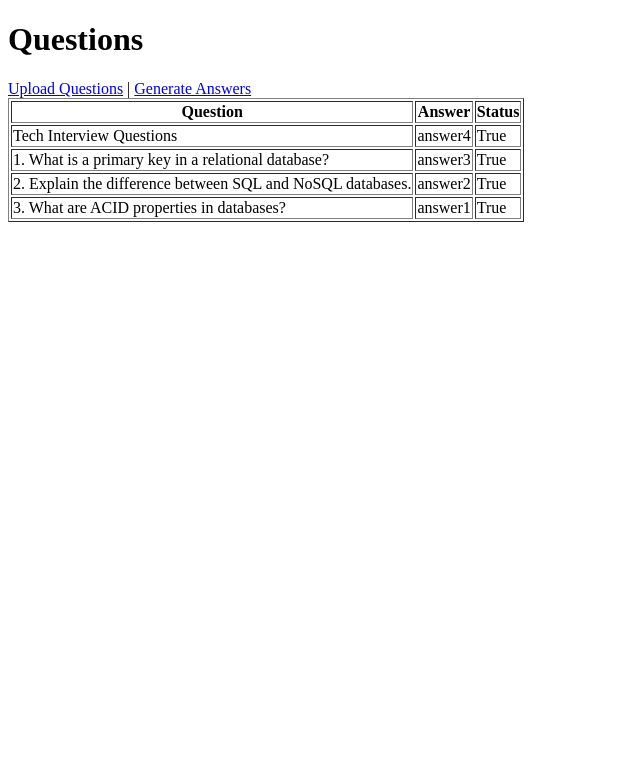
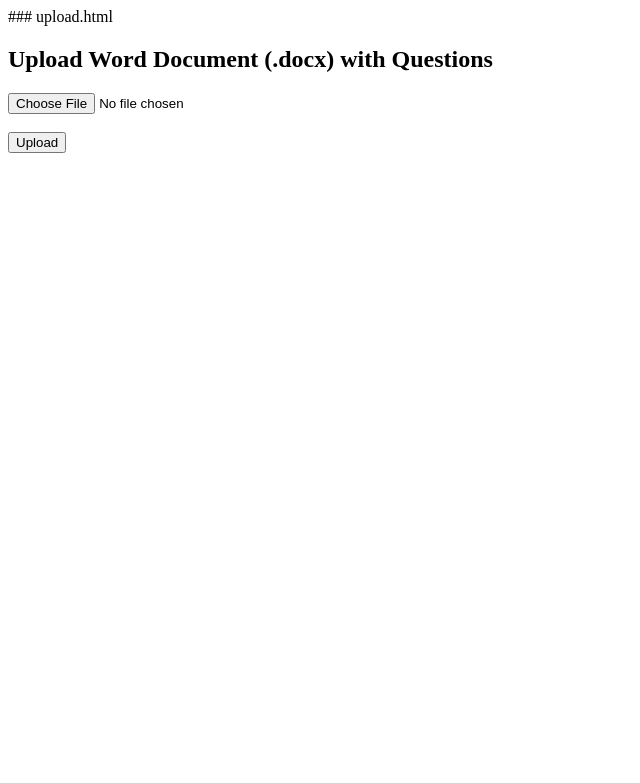
Before and after one commit to tarun18032002/generating_answer, a Django app: page / in a window 1280 px wide. Shown: the top 783 px of the page, without its empty margins (0-640 px from the left). Run offline with Django 5.2, Linux system fonts and the light colour scheme; data comes from the database, SQL or seed files in the repository.

Commit message:
resolved issue: uploading files and storing into db

```diff
--- a/app/models.py
+++ b/app/models.py
@@ -1,10 +1,36 @@
 from django.db import models
 
+# class Question(models.Model):
+#     text = models.TextField()
+#     answer = models.TextField(blank=True, null=True)
+#     is_answered = models.BooleanField(default=False)
+#     created_at = models.DateTimeField(auto_now_add=True)
+
+#     def __str__(self):
+#         return self.text[:100]
+
+
+### models.py
+
+import uuid
+from django.db import models
+
+class UploadBatch(models.Model):
+    id = models.UUIDField(primary_key=True, default=uuid.uuid4, editable=False)
+    uploaded_at = models.DateTimeField(auto_now_add=True)
+    filename = models.CharField(max_length=255, blank=True, null=True)
+
+    def __str__(self):
+        return f"Batch {self.id} - {self.filename}"
+
+
 class Question(models.Model):
+    batch = models.ForeignKey(UploadBatch, on_delete=models.CASCADE, related_name='questions')
     text = models.TextField()
     answer = models.TextField(blank=True, null=True)
-    is_answered = models.BooleanField(default=False)
-    created_at = models.DateTimeField(auto_now_add=True)
+
+    class Meta:
+        unique_together = ['batch', 'text']
 
     def __str__(self):
-        return self.text[:100]
+        return self.text
--- a/app/urls.py
+++ b/app/urls.py
@@ -1,8 +1,19 @@
+# from django.urls import path
+# from . import views
+
+# urlpatterns = [
+#     path('', views.home, name='home'),
+#     path('upload/', views.upload_questions, name='upload'),
+#     path('generate/', views.generate_answers, name='generate'),
+# ]
+
+
+### urls.py
+
 from django.urls import path
 from . import views
 
 urlpatterns = [
-    path('', views.home, name='home'),
-    path('upload/', views.upload_docx, name='upload'),
-    path('generate/', views.generate_answers, name='generate'),
+    path('', views.upload_questions, name='home'),
+    path('batch/<uuid:batch_id>/', views.view_batch, name='view_batch'),
 ]
--- a/app/views.py
+++ b/app/views.py
@@ -1,52 +1,112 @@
+# from django.shortcuts import render, redirect
+# from .models import Question, UploadBatch
+# from .forms import UploadDocForm
+# import docx
+# import openai
+# from django.conf import settings
+# from django.contrib import messages
+# from docx import Document
+
+# # Set API key directly
+# openai.api_key = settings.OPENAI_API_KEY
+
+# def home(request):
+#     questions = Question.objects.all()
+#     return render(request, 'home.html', {'questions': questions})
+
+# def upload_docx(request):
+#     if request.method == 'POST':
+#         form = UploadDocForm(request.POST, request.FILES)
+#         if form.is_valid():
+#             doc_file = request.FILES['file']
+#             doc = docx.Document(doc_file)
+#             for para in doc.paragraphs:
+#                 if para.text.strip():
+#                     Question.objects.get_or_create(text=para.text.strip())
+#             return redirect('home')
+#     else:
+#         form = UploadDocForm()
+#     return render(request, 'upload.html', {'form': form})
+
+
+# def generate_answers(request):
+#     questions = Question.objects.filter(is_answered=False)
+#     count = questions.count()
+#     for q in questions:
+#         prompt = f"Answer the following question in detail:\n{q.text}"
+#         try:
+#             response = openai.ChatCompletion.create(
+#                 model="gpt-3.5-turbo",
+#                 messages=[
+#                     {"role": "system", "content": "You are a helpful assistant."},
+#                     {"role": "user", "content": prompt},
+#                 ]
+#             )
+#             answer = response['choices'][0]['message']['content'].strip()
+#             # answer = "answer"+str(count)
+
+#             # count -=1
+#             q.answer = answer
+#             q.is_answered = True
+
+#             q.save()
+#         except Exception as e:
+#             print(f"Error for question: {q.text[:30]}... => {e}")
+#     return redirect('home')
+
+
+
+### views.py
+
 from django.shortcuts import render, redirect
-from .models import Question
-from .forms import UploadDocForm
-import docx
+from django.contrib import messages
+from .models import Question, UploadBatch
+from docx import Document
 import openai
-from django.conf import settings
+import os
 
-# Set API key directly
-openai.api_key = settings.OPENAI_API_KEY
+# Set your OpenAI API key
+openai.api_key = os.getenv("OPENAI_API_KEY")  # or use a hardcoded key for testing
 
-def home(request):
-    questions = Question.objects.all()
-    return render(request, 'home.html', {'questions': questions})
 
-def upload_docx(request):
-    if request.method == 'POST':
-        form = UploadDocForm(request.POST, request.FILES)
-        if form.is_valid():
-            doc_file = request.FILES['file']
-            doc = docx.Document(doc_file)
-            for para in doc.paragraphs:
-                if para.text.strip():
-                    Question.objects.get_or_create(text=para.text.strip())
-            return redirect('home')
-    else:
-        form = UploadDocForm()
-    return render(request, 'upload.html', {'form': form})
+def get_openai_answer(question_text):
+    try:
+        response = openai.ChatCompletion.create(
+            model="gpt-3.5-turbo",
+            messages=[
+                {"role": "system", "content": "You are a helpful assistant that provides short, clear answers."},
+                {"role": "user", "content": question_text},
+            ]
+        )
+        return response.choices[0].message.content.strip()
+    except Exception as e:
+        return f"Error: {e}"
 
-def generate_answers(request):
-    questions = Question.objects.filter(is_answered=False)
-    count = questions.count()
-    for q in questions:
-        prompt = f"Answer the following question in detail:\n{q.text}"
-        try:
-            response = openai.ChatCompletion.create(
-                model="gpt-3.5-turbo",
-                messages=[
-                    {"role": "system", "content": "You are a helpful assistant."},
-                    {"role": "user", "content": prompt},
-                ]
-            )
-            answer = response['choices'][0]['message']['content'].strip()
-            # answer = "answer"+str(count)
 
-            # count -=1
-            q.answer = answer
-            q.is_answered = True
+def upload_questions(request):
+    if request.method == "POST" and request.FILES.get("docx_file"):
+        doc_file = request.FILES["docx_file"]
+        batch = UploadBatch.objects.create(filename=doc_file.name)
 
-            q.save()
-        except Exception as e:
-            print(f"Error for question: {q.text[:30]}... => {e}")
-    return redirect('home')
+        document = Document(doc_file)
+        added_count = 0
+
+        for para in document.paragraphs:
+            text = para.text.strip()
+
+            if text and not Question.objects.filter(batch=batch, text=text).exists():
+                # answer = get_openai_answer(text)
+                answer = "answer"+str(added_count)  # Placeholder for OpenAI answer
+                Question.objects.create(batch=batch, text=text, answer=answer)
+                added_count += 1
+
+        messages.success(request, f"{added_count} new questions with answers added under batch {batch.id}.")
+        return redirect("view_batch", batch_id=batch.id)
+
+    return render(request, "upload.html")
+
+
+def view_batch(request, batch_id):
+    batch = UploadBatch.objects.get(id=batch_id)
+    questions = batch.questions.all()
+    return render(request, "view_batch.html", {"batch": batch, "questions": questions})
--- a/template/home.html
+++ b/template/home.html
@@ -1,4 +1,4 @@
-<!DOCTYPE html>
+ <!-- <!DOCTYPE html>
 <html>
 <head>
     <title>Questions List</title>
@@ -15,6 +15,77 @@
         <td>{{ q.is_answered }}</td>
     </tr>
     {% endfor %}
+
+
 </table>
 </body>
+</html> -->
+
+<!DOCTYPE html>
+<html>
+<head>
+    <title>Questions List</title>
+    <style>
+        table {
+            width: 100%;
+            border-collapse: collapse;
+        }
+        th, td {
+            padding: 10px;
+            border: 1px solid #ccc;
+        }
+        th {
+            background-color: #f5f5f5;
+        }
+        .not-answered {
+            color: red;
+            font-style: italic;
+        }
+    </style>
+</head>
+<body>
+<h1>Questions</h1>
+<p>
+    <a href="/upload/">Upload Questions</a> |
+    <a href="/generate/">Generate Answers</a>
+</p>
+
+<table>
+    <thead>
+        <tr>
+            <th>Batch ID</th>
+            <th>Question</th>
+            <th>Answer</th>
+            <th>Status</th>
+        </tr>
+    </thead>
+    <tbody>
+        {% for question in questions %}
+        <tr>
+            <td>{{ question.batch.id }}</td>
+            <td>{{ question.text }}</td>
+            <td>
+                {% if question.answer %}
+                    {{ question.answer }}
+                {% else %}
+                    <span class="not-answered">-- Not answered --</span>
+                {% endif %}
+            </td>
+            <td>
+                {% if question.answer %}
+                    ✅ Answered
+                {% else %}
+                    ❌ Pending
+                {% endif %}
+            </td>
+        </tr>
+        {% empty %}
+        <tr>
+            <td colspan="4">No questions found.</td>
+        </tr>
+        {% endfor %}
+    </tbody>
+</table>
+
+</body>
 </html>
--- a/template/upload.html
+++ b/template/upload.html
@@ -1,4 +1,4 @@
-<!DOCTYPE html>
+<!-- <!DOCTYPE html>
 <html>
 <head>
     <title>Upload .docx File</title>
@@ -11,4 +11,29 @@
     <button type="submit">Upload</button>
 </form>
 </body>
+</html> -->
+
+
+### upload.html
+
+<!DOCTYPE html>
+<html>
+<head>
+    <title>Upload Questions</title>
+</head>
+<body>
+    <h2>Upload Word Document (.docx) with Questions</h2>
+
+    {% if messages %}
+      {% for message in messages %}
+        <p style="color: green;">{{ message }}</p>
+      {% endfor %}
+    {% endif %}
+
+    <form method="post" enctype="multipart/form-data">
+        {% csrf_token %}
+        <input type="file" name="docx_file" accept=".docx" required><br><br>
+        <button type="submit">Upload</button>
+    </form>
+</body>
 </html>
```
Also changed, not shown: app/admin.py (+10 -1 lines), template/view_batch.html (added, +17 -0 lines), app/migrations/0001_initial.py, db.sqlite3.
